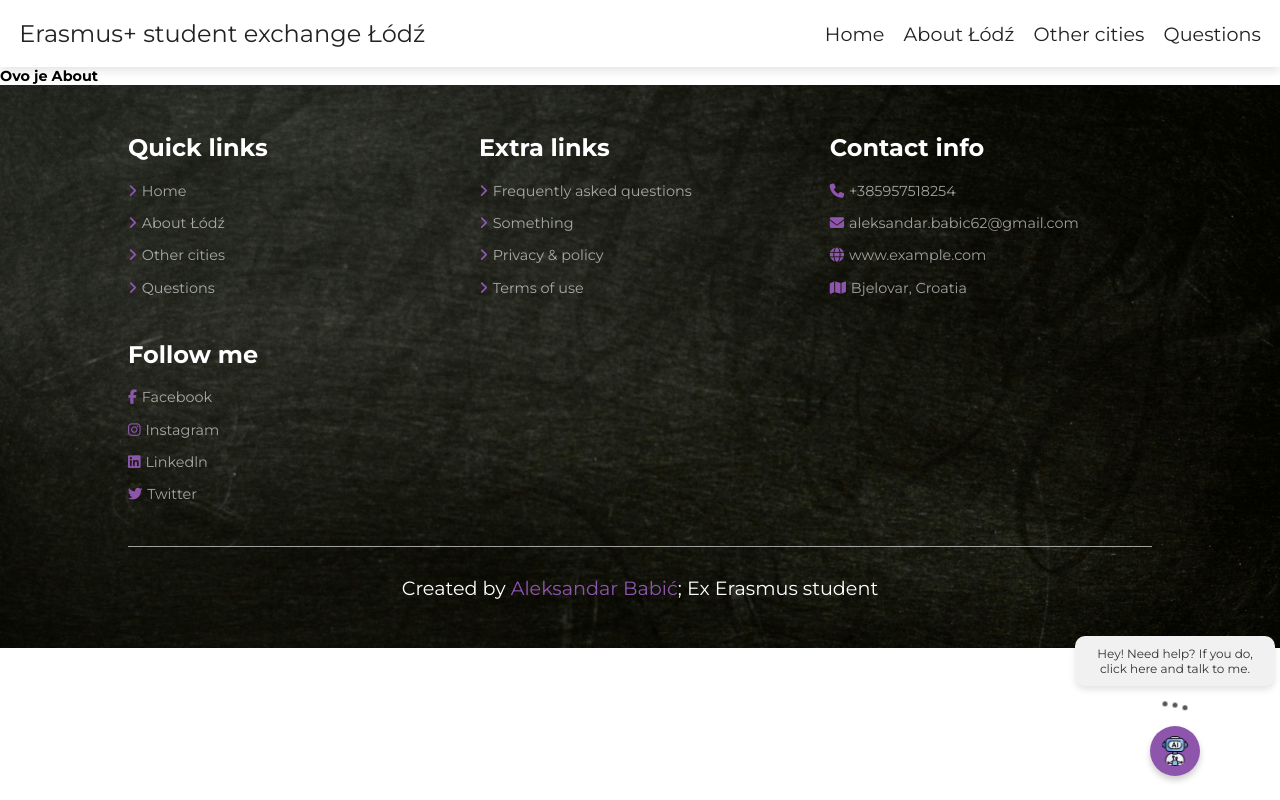
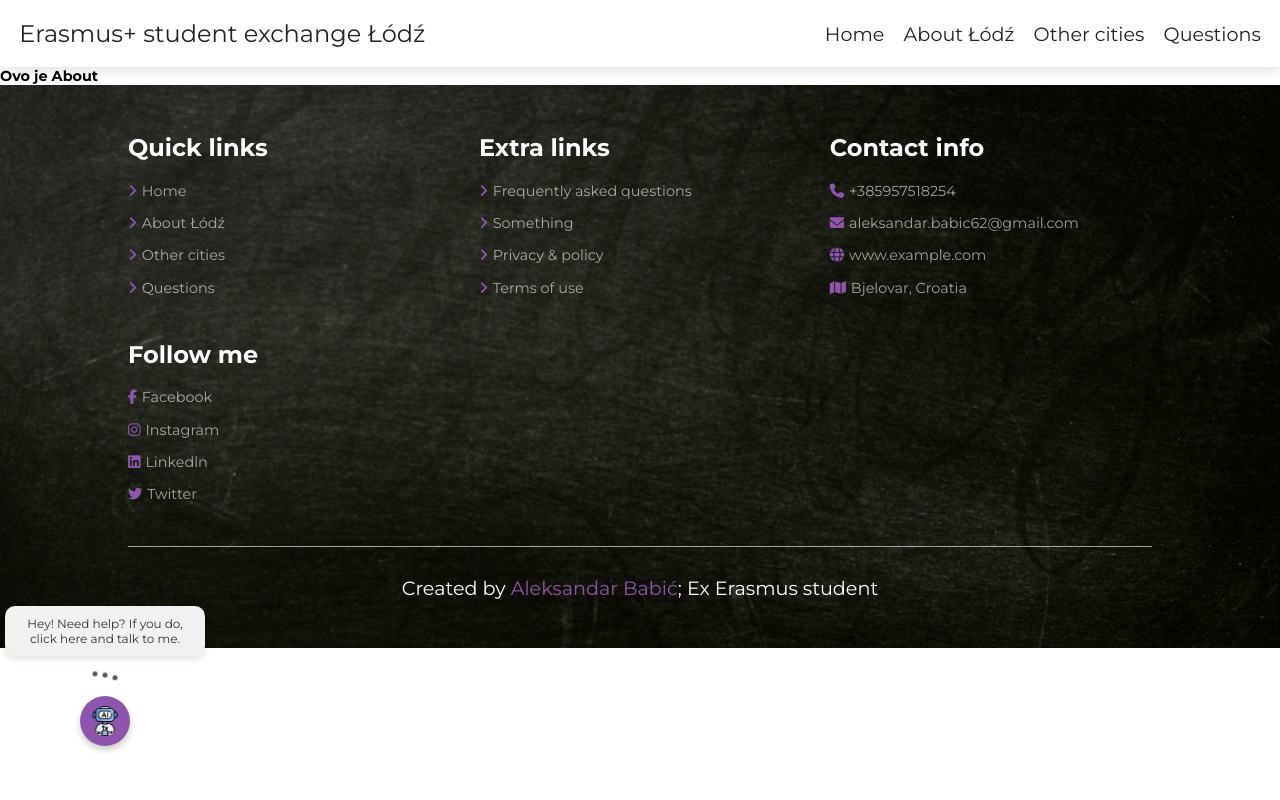
Before and after one commit to ababic20/Website-with-a-chatbot, a React (Vite) app in the folder Frontend/: page /about in a window 1280 px wide. Built offline with nearby package versions, Linux system fonts and the light colour scheme.

Commit message:
slightly improved - assistant

```diff
--- a/Frontend/src/Components/AIAssistant/Assistant.css
+++ b/Frontend/src/Components/AIAssistant/Assistant.css
@@ -1,8 +1,8 @@
 .assistant-icon {
     position: fixed;
     cursor: pointer;
-    bottom: 20px;
-    right: 80px;
+    bottom: 50px;
+    left: 80px;
     width: 50px;
     height: 50px;
     background-color: #8e55ad;
--- a/Frontend/src/Components/AIAssistant/Chat.jsx
+++ b/Frontend/src/Components/AIAssistant/Chat.jsx
@@ -13,9 +13,6 @@ function ChatPopup({ togglePopup }) {
     };
 
     return (
-        <>
-            <div className="assistant-icon" onClick={togglePopup}>
-            </div>
         <div className="chat-popup">
             <button className="close-button" onClick={togglePopup}>X</button>
             <h2 style={{ textAlign: "center" }}>AI Assistant</h2>
@@ -59,7 +56,6 @@ function ChatPopup({ togglePopup }) {
                 </div>
             </div>
         </div>
-        </>
     );
 }
 
--- a/Frontend/src/Components/AIAssistant/Icon.jsx
+++ b/Frontend/src/Components/AIAssistant/Icon.jsx
@@ -15,6 +15,11 @@ function Icon() {
     }, []);
 
     const togglePopup = () => {
+        if (isOpen) {
+            setIsVisible(true);
+        } else {
+            setIsVisible(false);
+        }
         setIsOpen(!isOpen);
     };
 
```
Lines whose indentation alone changed are shown as unchanged.
